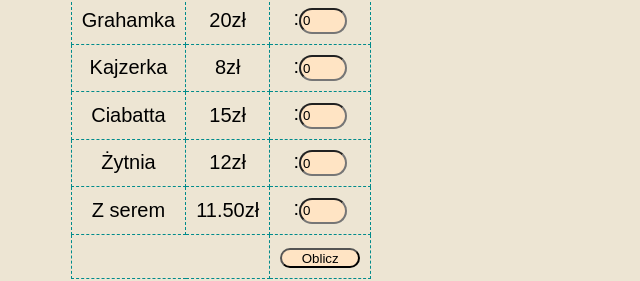
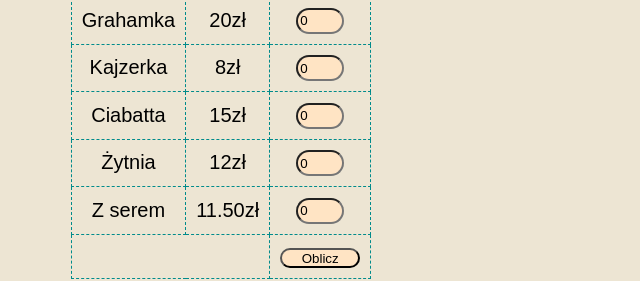
Before and after one commit to hub3rt123/piekarnia, a plain HTML site: page sklep.html in a window 1280 px wide. Shown: the part 305-586 px from the top of the page, 419-1059 px from the left. Drawn offline with Linux system fonts and the light colour scheme; a web font is replaced by a local one.

Commit message:
Update sklep.html

```diff
--- a/sklep.html
+++ b/sklep.html
@@ -31,27 +31,27 @@
             <tr>
                 <td>Grahamka</td>
                 <td>20zł</td>
-                <td><label>:<input type="number" style="width: 40px;" value="0" id="grahamka"></label></td>
+                <td><label> <input type="number" style="width: 40px;" value="0" id="grahamka"></label></td>
             </tr>
             <tr>
                 <td>Kajzerka</td>
                 <td>8zł</td>
-                <td><label>:<input type="number" style="width: 40px;" value="0" id="kajzerka"></label></td>
+                <td><label> <input type="number" style="width: 40px;" value="0" id="kajzerka"></label></td>
             </tr>
             <tr>
                 <td>Ciabatta</td>
                 <td>15zł</td>
-                <td><label>:<input type="number" style="width: 40px;" value="0" id="ciabatta"></label></td>
+                <td><label> <input type="number" style="width: 40px;" value="0" id="ciabatta"></label></td>
             </tr>
             <tr>
                 <td>Żytnia</td>
                 <td>12zł</td>
-                <td><label>:<input type="number" style="width: 40px;" value="0" id="zytnia"></label></td>
+                <td><label> <input type="number" style="width: 40px;" value="0" id="zytnia"></label></td>
             </tr>
             <tr>
                 <td>Z serem</td>
                 <td>11.50zł</td>
-                <td><label>:<input type="number" style="width: 40px;" value="0" id="ser"></label></td>
+                <td><label> <input type="number" style="width: 40px;" value="0" id="ser"></label></td>
             </tr>
             <tr>
                 <td colspan="2" id="cena"></td>
```
